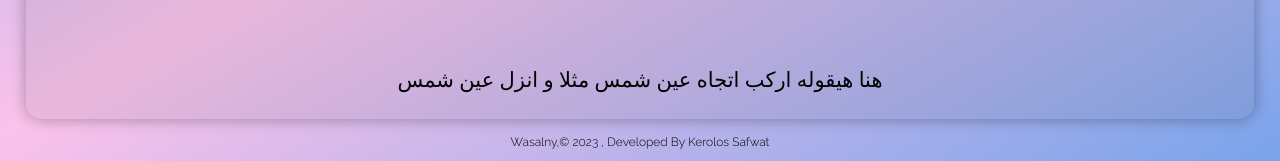
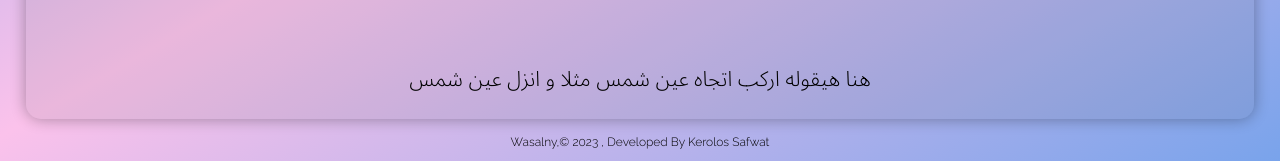
Before and after one commit to KerolosGreen/Wasalny, a React (Create React App) app: page / in a window 1280 px wide. Shown: the part 633-794 px from the top of the page. Built offline with nearby package versions, Linux system fonts and the light colour scheme.

Commit message:
Update Style.css

```diff
--- a/public/Style.css
+++ b/public/Style.css
@@ -63,6 +63,9 @@ h2{
     align-items: center;
 }
 .AppBottomClass{
+    text-align:center;
+    width:80%;
+    font-family: 'Noto Sans Arabic', sans-serif;
     font-size: 21px;
 }
 
```
